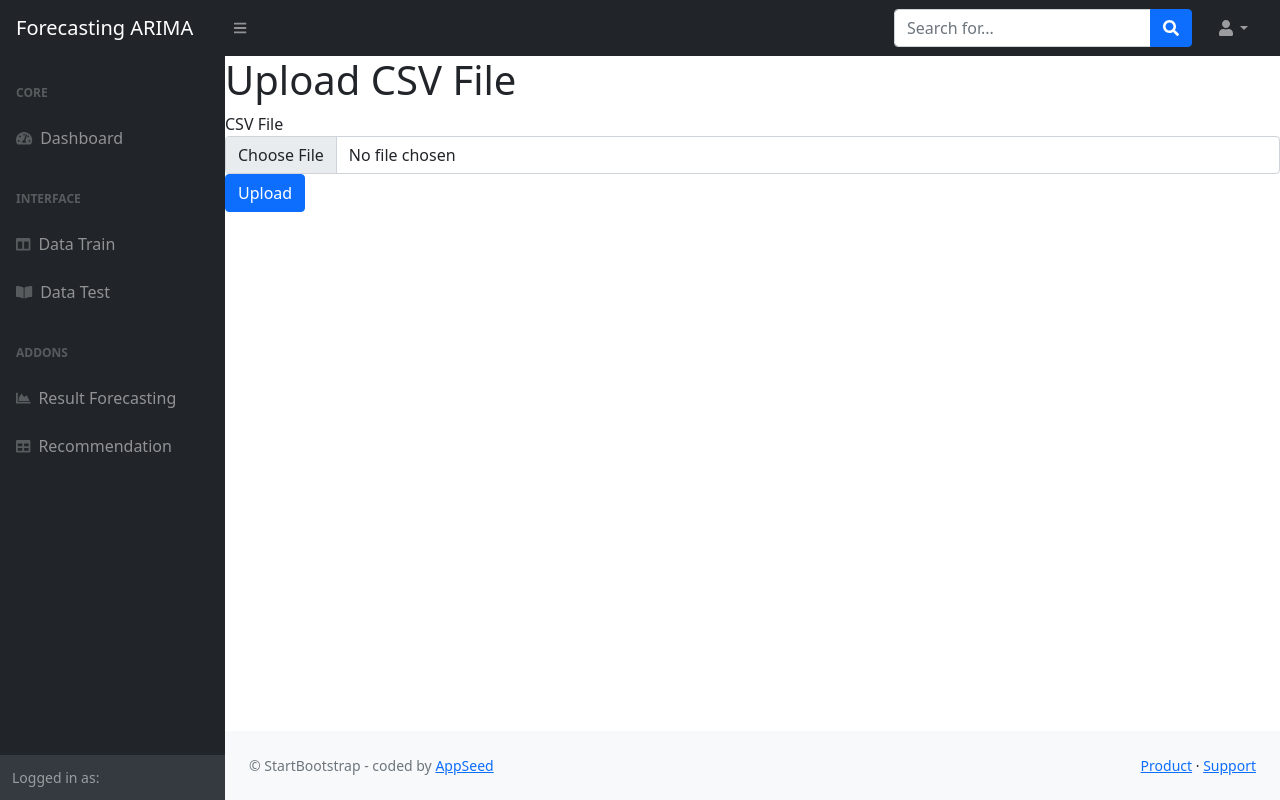
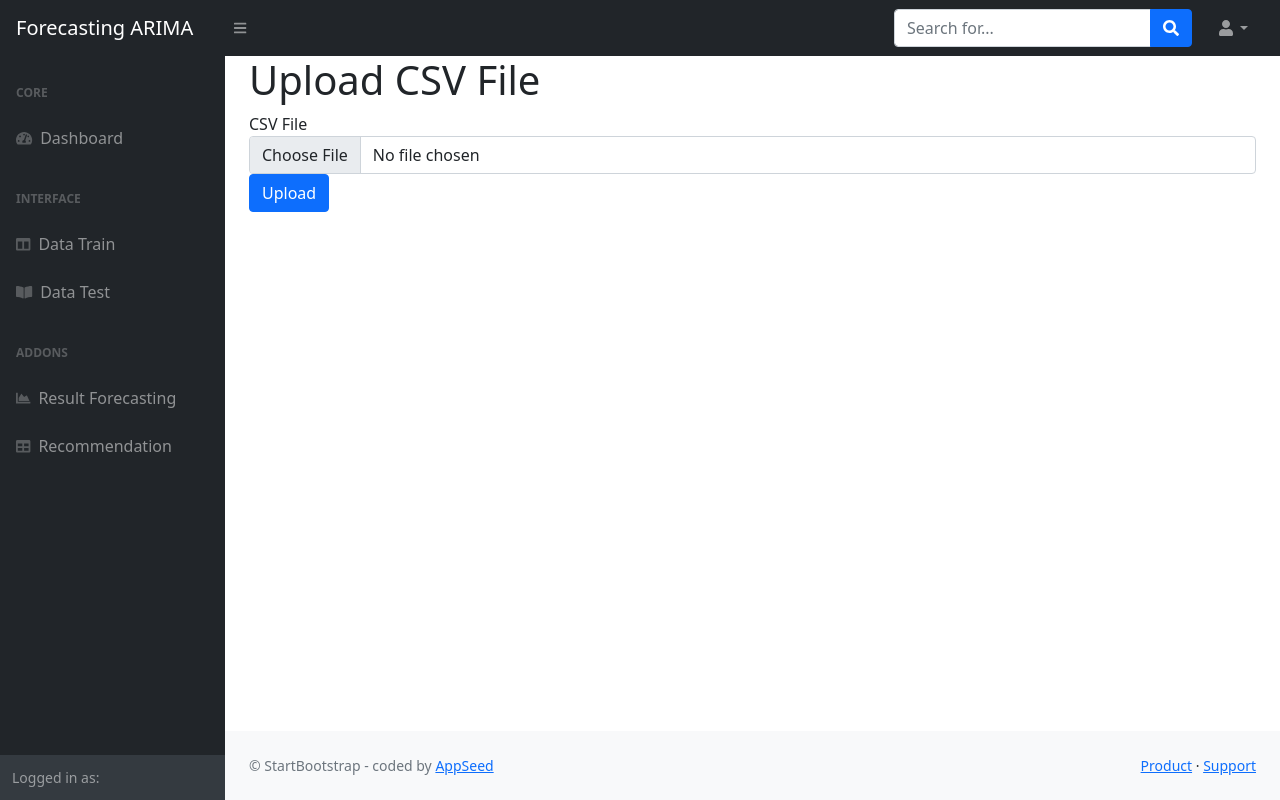
Before and after one commit to zdnMuh/forecasting-arima, a Flask app: page /upload/ in a window 1280 px wide. Run offline with Flask 3, Linux system fonts and the light colour scheme; some libraries are stand-ins or nearby versions.

```diff
--- a/templates/home/upload.html
+++ b/templates/home/upload.html
@@ -2,6 +2,7 @@
 {% extends 'layouts/base.html' %}
 
 {% block content %}
+    <div class="container-fluid px-4">
         <h1>Upload CSV File</h1>
         <form method="post" enctype="multipart/form-data">
             {{ form.hidden_tag() }}
@@ -13,4 +14,5 @@
                 {{ form.submit(class="btn btn-primary") }}
             </div>
         </form>
+    </div>
 {% endblock %}
```
Lines whose indentation alone changed are shown as unchanged.
